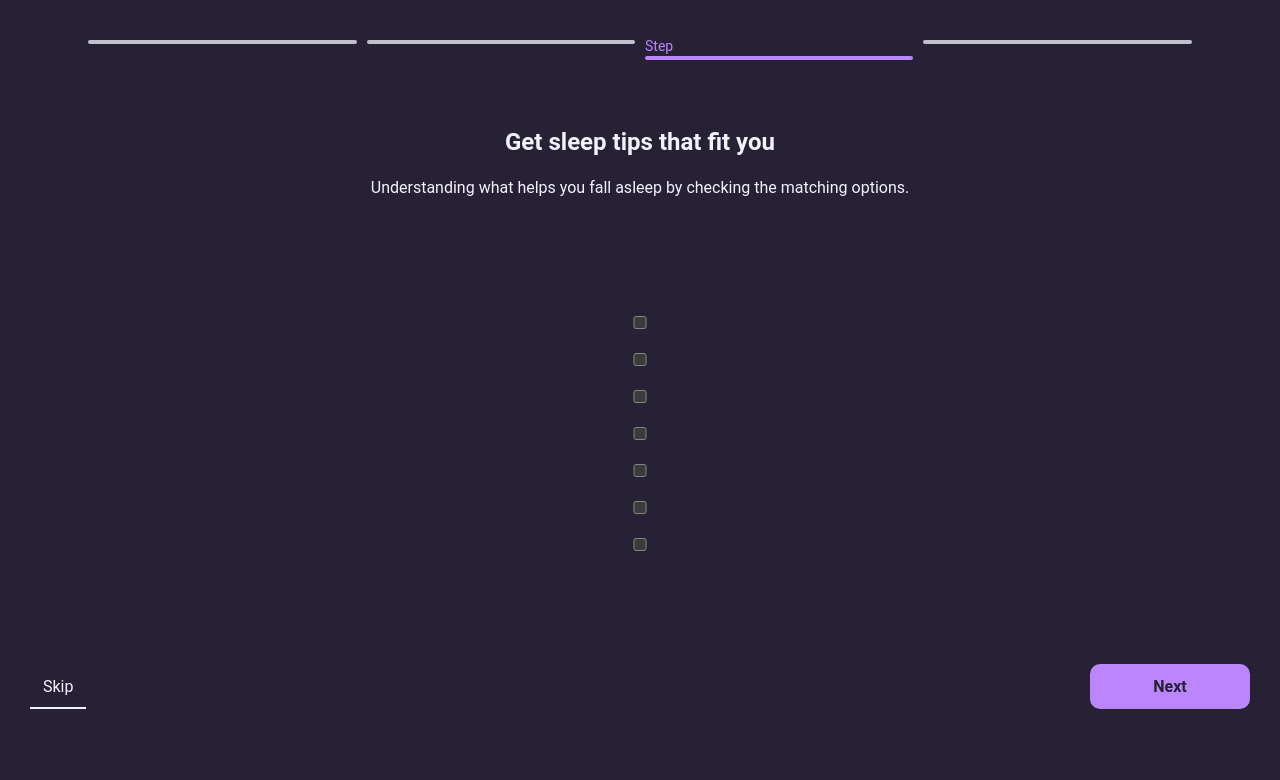
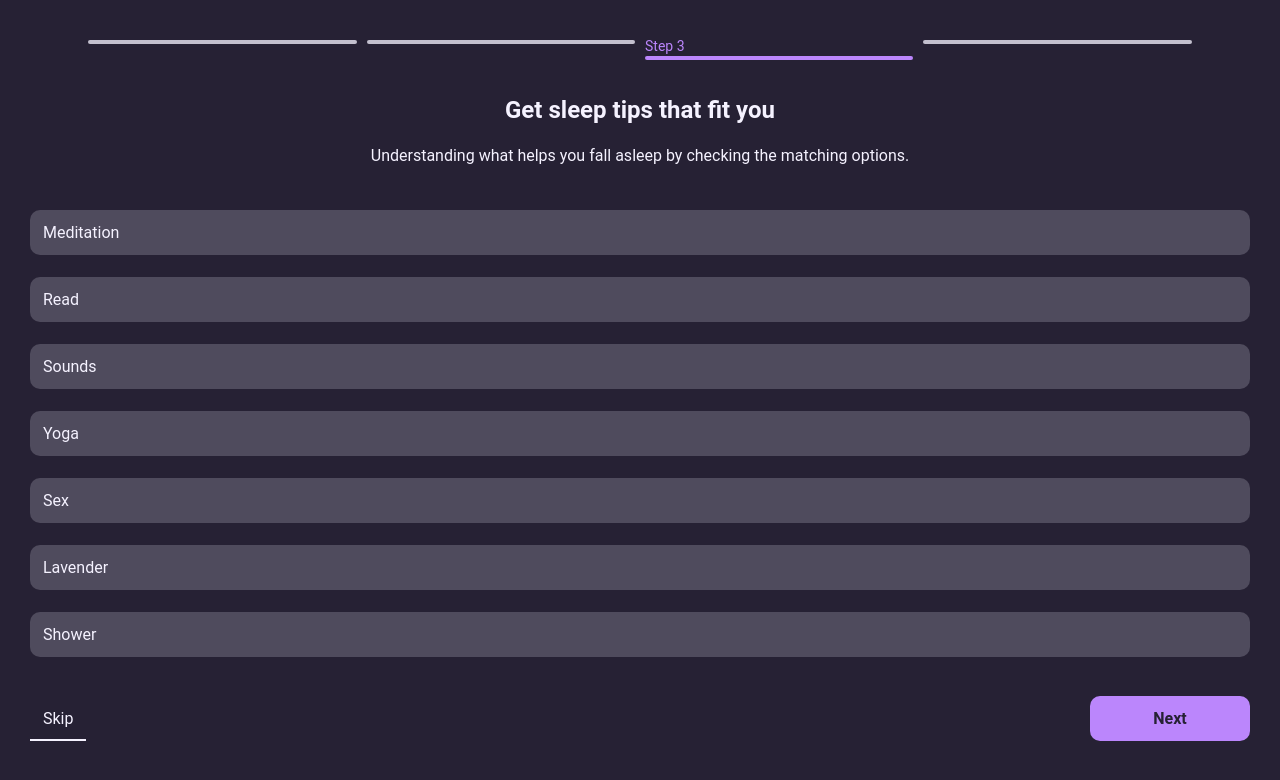
Before and after one commit to gunnar-miklis/app-sleepminder, a React (Vite) app in the folder client/: page /setup/step-3 in a window 1280 px wide. Shown: the top 780 px of the page. Built offline with nearby package versions, Linux system fonts and the light colour scheme.

Commit message:
Add: step 3

```diff
--- a/client/src/pages/setup/Step1.jsx
+++ b/client/src/pages/setup/Step1.jsx
@@ -78,7 +78,7 @@ function SetupStepOne() {
 		<div className="setup">
 
 			<div className="step-progress-bar">
-				<div className="active"></div>
+				<div className="active" data-step="Step 1"></div>
 				<div></div>
 				<div></div>
 				<div></div>
@@ -97,8 +97,7 @@ function SetupStepOne() {
 					value={name}
 					onChange={handleName}
 					placeholder='Name'
-					className={nameIsValid}
-					required/>
+					className={nameIsValid} />
 				<input
 					type={inputType}
 					onFocus={()=> setInputType( 'date' )}
--- a/client/src/pages/setup/Step2.jsx
+++ b/client/src/pages/setup/Step2.jsx
@@ -4,9 +4,16 @@ import { useState } from 'react';
 
 function SetupStepTwo() {
 	const [wakeTime, setWakeTime] = useState();
+	const [wakeTimeIsValid, setWakeTimeIsValid] = useState();
 
 	function handleWakeTime( e ) {
-		setWakeTime( e.target.value );
+		if ( e.target.value ) {
+			setWakeTime( e.target.value );
+			setWakeTimeIsValid( 'valid' );
+		} else {
+			setWakeTime();
+			setWakeTimeIsValid();
+		}
 	}
 
 	function handleSubmit( e ) {
@@ -18,7 +25,7 @@ function SetupStepTwo() {
 
 			<div className="step-progress-bar">
 				<div></div>
-				<div className="active"></div>
+				<div className="active" data-step="Step 2"></div>
 				<div></div>
 				<div></div>
 			</div>
@@ -29,7 +36,7 @@ function SetupStepTwo() {
 				<p>Allow access to the alarm on your phone and the app will plan your day.</p>
 				<br/>
 				<label className='switch'>
-					<input type="checkbox" />
+					<input type="checkbox" className='toggle'/>
 					<span className="slider round"></span>
 				</label>
 			</div>
@@ -37,7 +44,13 @@ function SetupStepTwo() {
 			<div>
 				<p>or set your wakeup time manually.</p>
 				<form onSubmit={handleSubmit}>
-					<input type="time" value={wakeTime} onChange={handleWakeTime} placeholder="wake up time"/>
+					<input
+						type="time"
+						value={wakeTime}
+						onChange={handleWakeTime}
+						placeholder="wake up time"
+						className={wakeTimeIsValid}
+					/>
 				</form>
 			</div>
 
--- a/client/src/pages/setup/Step3.jsx
+++ b/client/src/pages/setup/Step3.jsx
@@ -3,7 +3,7 @@ import './setup.css';
 import { useState } from 'react';
 
 function SetupStepThree() {
-	const [meditation, setMeditation] = useState( 'Meditation' );
+	const [meditation, setMeditation] = useState( false );
 	const [read, setRead] = useState( 'Read' );
 	const [sounds, setSounds] = useState( 'Sounds/Music' );
 	const [yoga, setYoga] = useState( 'Yoga' );
@@ -11,13 +11,17 @@ function SetupStepThree() {
 	const [lavender, setLavender] = useState( 'Lavender' );
 	const [shower, setShower] = useState( 'Shower' );
 
+	function handleSubmit( e ) {
+		return;
+	}
+
 	return (
 		<div className="setup">
 
 			<div className="step-progress-bar">
 				<div></div>
 				<div></div>
-				<div className="active"></div>
+				<div className="active" data-step="Step 3"></div>
 				<div></div>
 			</div>
 
@@ -26,14 +30,63 @@ function SetupStepThree() {
 				<p>Understanding what helps you fall asleep by checking the matching options.</p>
 			</div>
 
-			<form>
-				<input type="checkbox" value={meditation} />
-				<input type="checkbox" value={read} />
-				<input type="checkbox" value={sounds} />
-				<input type="checkbox" value={yoga} />
-				<input type="checkbox" value={sex} />
-				<input type="checkbox" value={lavender} />
-				<input type="checkbox" value={shower} />
+			<form onSubmit={handleSubmit} className='sleep-tips'>
+				<div>
+					<input id='meditation' type="checkbox" value={meditation} onChange={( e )=>setMeditation( !meditation ? true : false )} />
+					<label htmlFor='meditation' className='btn-sm'>Meditation</label>
+					<svg width="20" height="20" viewBox="0 0 20 20" fill="none" xmlns="http://www.w3.org/2000/svg">
+						<rect width="20" height="20" rx="10" fill="#BB86FC"/>
+						<path d="M7.76667 15L3 10.1299L5.01067 8.24675L7.76667 10.8279L13.9893 5L16 7.28896L7.76667 15Z" fill="#262134"/>
+					</svg>
+				</div>
+				<div>
+					<input id='read' type="checkbox" value={read} onChange={( e )=>setRead( !read ? true : false )} />
+					<label htmlFor='read' className='btn-sm'>Read</label>
+					<svg width="20" height="20" viewBox="0 0 20 20" fill="none" xmlns="http://www.w3.org/2000/svg">
+						<rect width="20" height="20" rx="10" fill="#BB86FC"/>
+						<path d="M7.76667 15L3 10.1299L5.01067 8.24675L7.76667 10.8279L13.9893 5L16 7.28896L7.76667 15Z" fill="#262134"/>
+					</svg>
+				</div>
+				<div>
+					<input id='sounds' type="checkbox" value={sounds} onChange={( e )=>setSounds( !sounds ? true : false )} />
+					<label htmlFor='sounds' className='btn-sm'>Sounds</label>
+					<svg width="20" height="20" viewBox="0 0 20 20" fill="none" xmlns="http://www.w3.org/2000/svg">
+						<rect width="20" height="20" rx="10" fill="#BB86FC"/>
+						<path d="M7.76667 15L3 10.1299L5.01067 8.24675L7.76667 10.8279L13.9893 5L16 7.28896L7.76667 15Z" fill="#262134"/>
+					</svg>
+				</div>
+				<div>
+					<input id='yoga' type="checkbox" value={yoga} onChange={( e )=>setYoga( !yoga ? true : false )} />
+					<label htmlFor='yoga' className='btn-sm'>Yoga</label>
+					<svg width="20" height="20" viewBox="0 0 20 20" fill="none" xmlns="http://www.w3.org/2000/svg">
+						<rect width="20" height="20" rx="10" fill="#BB86FC"/>
+						<path d="M7.76667 15L3 10.1299L5.01067 8.24675L7.76667 10.8279L13.9893 5L16 7.28896L7.76667 15Z" fill="#262134"/>
+					</svg>
+				</div>
+				<div>
+					<input id='sex' type="checkbox" value={sex} onChange={( e )=>setSex( !sex ? true : false )} />
+					<label htmlFor='sex' className='btn-sm'>Sex</label>
+					<svg width="20" height="20" viewBox="0 0 20 20" fill="none" xmlns="http://www.w3.org/2000/svg">
+						<rect width="20" height="20" rx="10" fill="#BB86FC"/>
+						<path d="M7.76667 15L3 10.1299L5.01067 8.24675L7.76667 10.8279L13.9893 5L16 7.28896L7.76667 15Z" fill="#262134"/>
+					</svg>
+				</div>
+				<div>
+					<input id='lavender' type="checkbox" value={lavender} onChange={( e )=>setLavender( !lavender ? true : false )} />
+					<label htmlFor='lavender' className='btn-sm'>Lavender</label>
+					<svg width="20" height="20" viewBox="0 0 20 20" fill="none" xmlns="http://www.w3.org/2000/svg">
+						<rect width="20" height="20" rx="10" fill="#BB86FC"/>
+						<path d="M7.76667 15L3 10.1299L5.01067 8.24675L7.76667 10.8279L13.9893 5L16 7.28896L7.76667 15Z" fill="#262134"/>
+					</svg>
+				</div>
+				<div>
+					<input id='shower' type="checkbox" value={shower} onChange={( e )=>setShower( !shower ? true : false )} />
+					<label htmlFor='shower' className='btn-sm'>Shower</label>
+					<svg width="20" height="20" viewBox="0 0 20 20" fill="none" xmlns="http://www.w3.org/2000/svg">
+						<rect width="20" height="20" rx="10" fill="#BB86FC"/>
+						<path d="M7.76667 15L3 10.1299L5.01067 8.24675L7.76667 10.8279L13.9893 5L16 7.28896L7.76667 15Z" fill="#262134"/>
+					</svg>
+				</div>
 			</form>
 
 			<div className='btn-wrapper'>
--- a/client/src/pages/setup/setup.css
+++ b/client/src/pages/setup/setup.css
@@ -45,7 +45,7 @@
 	top: -20px;
 	left: 0;
 
-	content: 'Step';
+	content: attr(data-step);
 	text-align: left;
 	font-weight: 400;
 	font-size: 14px;
@@ -121,7 +121,9 @@
 	width: 60px;
 	height: 34px;
 }
-.setup label.switch input[type=checkbox] {
+
+/* STEP 2 --------------------------------------------------------- */
+.setup label.switch input[type=checkbox].toggle {
 	opacity: 0;
 	width: 0;
 	height: 0;
@@ -133,10 +135,10 @@
 	left: 0;
 	right: 0;
 	bottom: 0;
-	background-color: var(--col-graph-light);
+	background-color: var(--col-overlay);
 	transition: .4s;
 }
-.setup span.slider:before {
+.setup span.slider::before {
 	position: absolute;
 	content: "";
 	height: 26px;
@@ -146,19 +148,19 @@
 	background-color: var(--col-text);
 	transition: .4s;
 }
-.setup label.switch input:checked+.slider {
+.setup label.switch input.toggle:checked + .slider {
 	background-color: var(--col-btn);
 }
-.setup label.switch input[type=checkbox]:focus+.slider {
+.setup label.switch input[type=checkbox].toggle:focus + .slider {
 	box-shadow: 0 0 1px var(--col-btn);
 }
-.setup label.switch input[type=checkbox]:checked+.slider:before {
+.setup label.switch input[type=checkbox].toggle:checked + .slider::before {
 	transform: translateX(26px);
 }
 .setup span.slider.round {
 	border-radius: 34px;
 }
-.setup span.slider.round:before {
+.setup span.slider.round::before {
 	border-radius: 50%;
 }
 
@@ -170,3 +172,50 @@
 	justify-content: space-between;
 	align-items: center;
 }
+
+/* STEP 3 --------------------------------------------------------- */
+.setup form.sleep-tips {
+	display: flex;
+	flex-direction: column;
+	justify-content: space-between;
+	gap: 22px
+}
+.setup form.sleep-tips div {
+	position: relative;
+
+	display: flex;
+    flex-direction: row;
+	align-items: center;
+    text-align: left;
+}
+.setup form.sleep-tips label {
+	width: 100%;
+	font-weight: 400;
+	background-color: var(--col-overlay);
+	color: var(--col-text);
+}
+/* Hide default checkbox, will be replaced by svg */
+.setup form.sleep-tips input[type=checkbox] {
+	opacity: 0;
+	height: 0;
+  	width: 0;
+	display: none;
+}
+.setup svg {
+	display: none;
+	opacity: 0;
+}
+/* show svg when checked */
+.setup form.sleep-tips input[type=checkbox]:checked ~ svg {
+	display: inline-block;
+	opacity: 1;
+	position: absolute;
+	top: 12px;
+	right: 14px;
+}
+/* change styling when checked */
+.setup form.sleep-tips input[type=checkbox]:checked + label {
+	font-weight: 500;
+	background-color: var(--col-graph-light);
+	color: var(--col-primary);
+}
```
